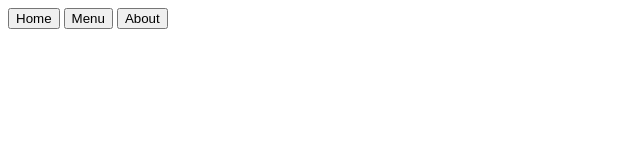
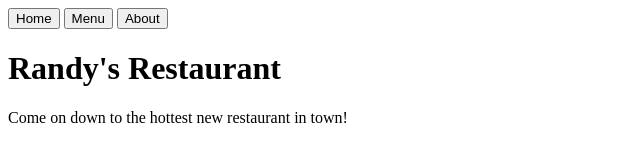
Before and after one commit to dev793/odin-restaurant-page, a website built with webpack: page src/template.html in a window 1280 px wide. Shown: the whole page, without its empty margins (0-640 px from the left). Built offline with nearby package versions, Linux system fonts and the light colour scheme.

Commit message:
Create basic home_page creation module

```diff
--- /dev/null
+++ b/src/home_page.js
@@ -0,0 +1,14 @@
+function createHomePage() {
+    const content = document.querySelector("#content");
+
+    const title = document.createElement("h1");
+    const description = document.createElement("p");
+
+    title.textContent = "Randy's Restaurant";
+    description.textContent = "Come on down to the hottest new restaurant in town!"
+
+    content.appendChild(title);
+    content.appendChild(description);
+}
+
+export { createHomePage };
--- a/src/index.js
+++ b/src/index.js
@@ -1 +1,5 @@
+import { createHomePage } from "./home_page.js";
+
 console.log("Hello world!");
+
+createHomePage();
```
Also changed, not shown: src/template.html (+2 -1 lines).
